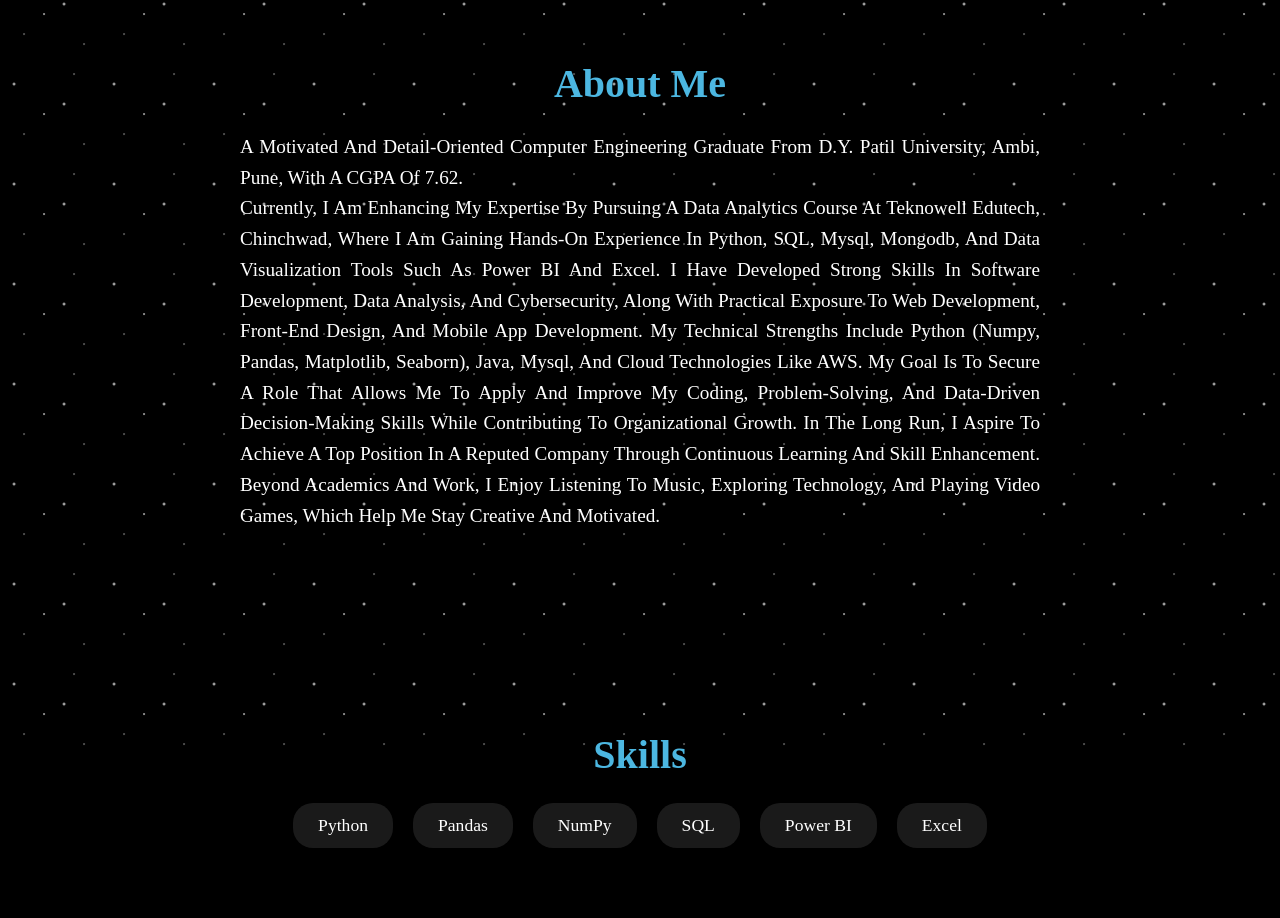
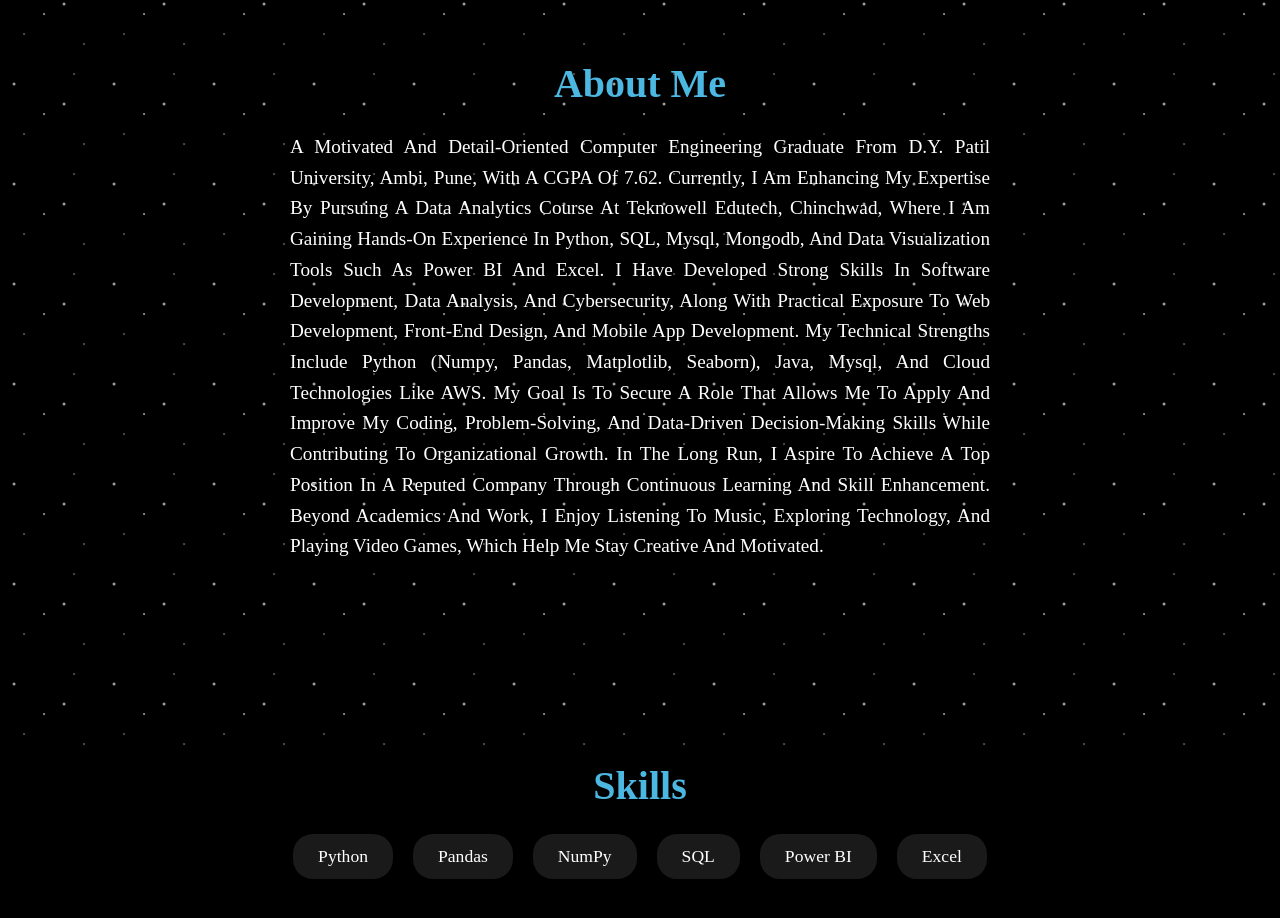
Before and after one commit to prathmeshsalunkhe16/Data_Analyst_Portfolio, a plain HTML site: page index.html in a window 1280 px wide. Shown: the part 840-1758 px from the top of the page. Drawn offline with nearby package versions, Linux system fonts and the light colour scheme.

Commit message:
Updated portfolio

```diff
--- a/index.html
+++ b/index.html
@@ -50,7 +50,7 @@
   <section id="about" class="about">
     <h2>About Me</h2>
     <p>
-      A Motivated And Detail-Oriented Computer Engineering Graduate From D.Y. Patil University, Ambi, Pune, With A CGPA Of 7.62.<br>
+      A Motivated And Detail-Oriented Computer Engineering Graduate From D.Y. Patil University, Ambi, Pune, With A CGPA Of 7.62.
       Currently, I Am Enhancing My Expertise By Pursuing A Data Analytics Course At Teknowell Edutech, Chinchwad,
       Where I Am Gaining Hands-On Experience In Python, SQL, Mysql, Mongodb, And Data Visualization Tools Such As Power BI And Excel.
       I Have Developed Strong Skills In Software Development, Data Analysis, And Cybersecurity, Along With Practical Exposure To Web Development, Front-End Design,
--- a/style.css
+++ b/style.css
@@ -173,7 +173,7 @@ h2 {
   font-size: 1.2rem;
   text-align: justify;
   line-height: 1.6;
-  max-width: 800px;   /* paragraph ki maximum width */
+  max-width: 700px;   /* paragraph ki maximum width */
   margin: 0 auto;     /* center horizontally */
 }
 
```
